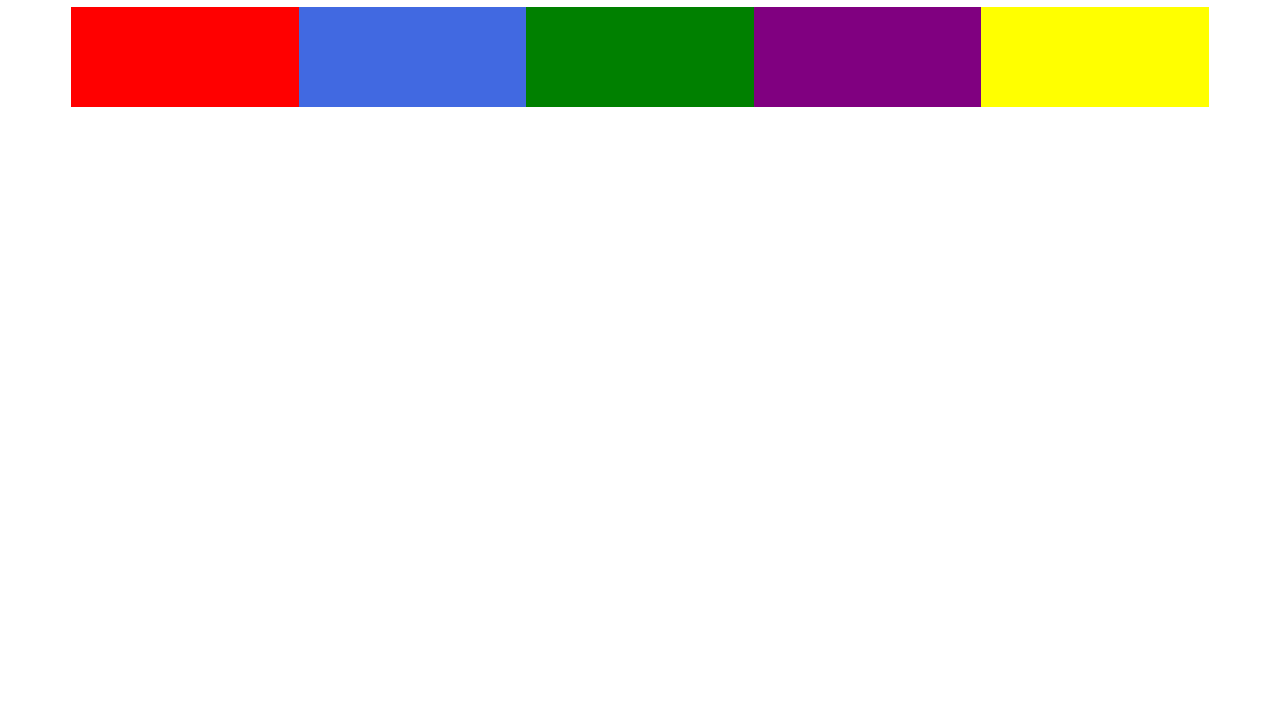
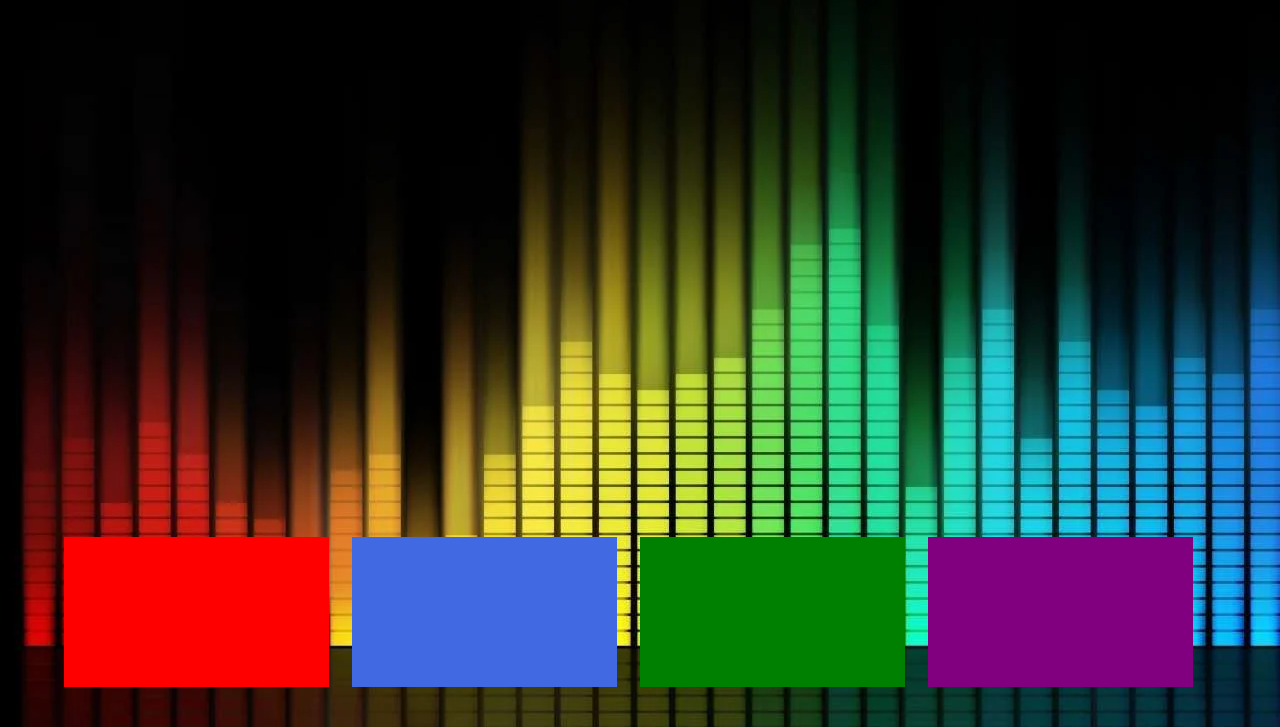
Before and after one commit to vunsh/Music-app, a plain HTML site: page index.html in a window 1280 px wide. Shown: the part 73-800 px from the top of the page. Drawn offline with Linux system fonts and the light colour scheme.

Commit message:
added background image and styled boxes

```diff
--- a/index.html
+++ b/index.html
@@ -17,7 +17,7 @@
         <audio src="./sounds/drums3.wav"></audio>
         <div id = "button4"></div>
         <audio src="./sounds/drums4(1).wav"></audio>
-        <div id = "button5"></div>
+
     </div>
 
 </body>
--- a/style.css
+++ b/style.css
@@ -1,41 +1,40 @@
 #button1{
     background-color: red;
-    width: 50px;
-    height:50px;
 }
 
 #button2{
     background-color: royalblue;
-    width: 50px;
-    height:50px;
 }
 
 #button3{
     background-color: green;
-    width: 50px;
-    height:50px;
 }
 
 #button4{
     background-color: purple;
-    width: 50px;
-    height:50px;
 }
 
 #button5{
     background-color: yellow;
-    width: 50px;
-    height:50px;
 }
 
 #container{
     display:flex;
     width: 90%;
     margin:auto;
+    bottom:5%;
+    left:5%;
+    position: absolute;
 }
 
 #container > div{
     flex:1;
     width: 100px;
-    height: 100px;
+    height: 150px;
+    margin-right: 2%;
 }
+
+
+body{
+    background-image: url("./sounds\ for\ music\ project/backgroundmusic.jpg")
+}
```
Also changed, not shown: sounds for music project/backgroundmusic.jpg (added), sounds for music project/music wallpaper.webp (added).
